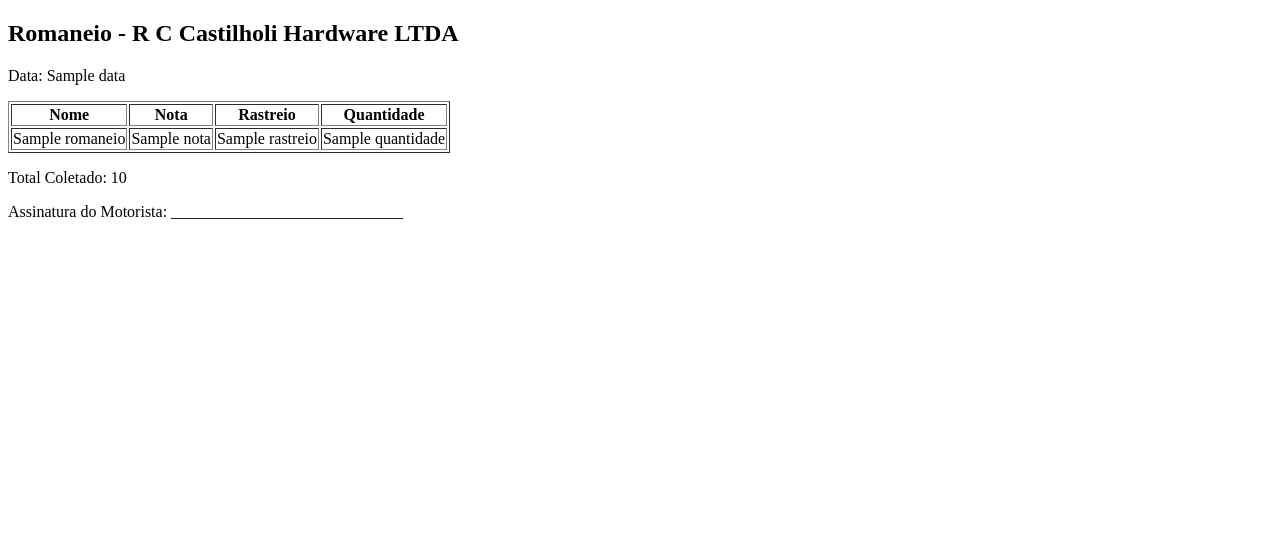
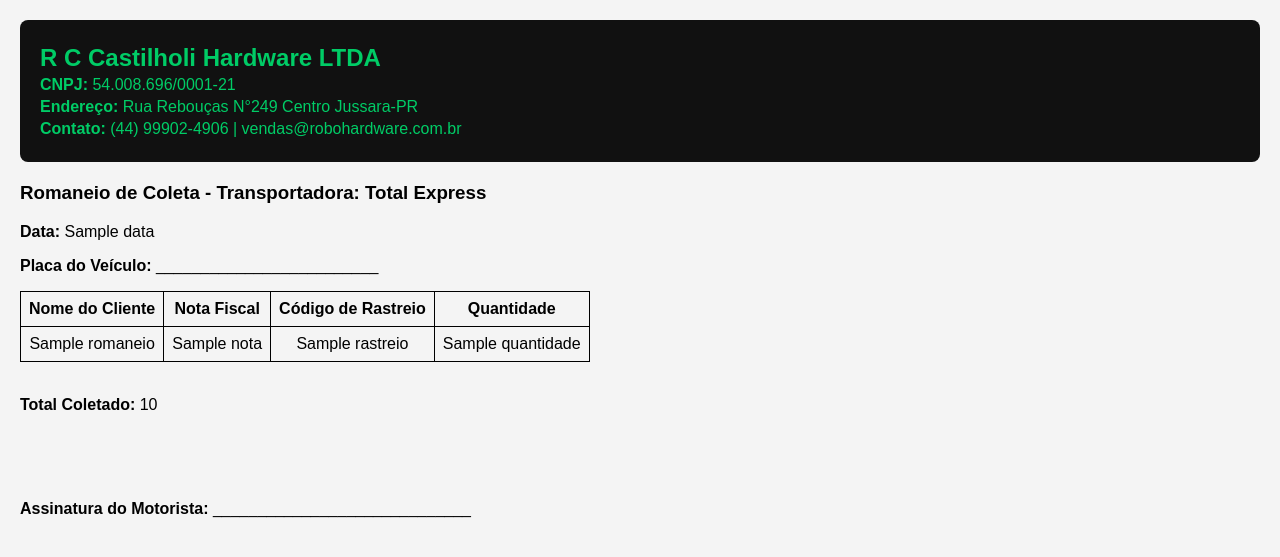
Before and after one commit to waguinhomaxlove/painel-bling, a Flask app: template templates/romaneio_gerado.html in a window 1280 px wide. Shown: the top 557 px of the page. Run offline with Flask 3, Linux system fonts and the light colour scheme; the template is opened without the code that fills it: most values are stand-ins (such as "Sample title", 1, 10 or a date in 2020).

Commit message:
Update romaneio_gerado.html

```diff
--- a/templates/romaneio_gerado.html
+++ b/templates/romaneio_gerado.html
@@ -1,14 +1,55 @@
 <!DOCTYPE html>
-<html><head><title>Romaneio</title></head>
+<html>
+<head>
+    <title>Romaneio de Coleta</title>
+    <style>
+        body { font-family: Arial, sans-serif; margin: 20px; background-color: #f4f4f4; }
+        table, th, td { border: 1px solid black; border-collapse: collapse; }
+        th, td { padding: 8px; text-align: center; }
+        .empresa {
+            background: #111;
+            color: #00cc66;
+            padding: 20px;
+            border-radius: 8px;
+            margin-bottom: 20px;
+        }
+        .empresa h2, .empresa p {
+            margin: 4px 0;
+        }
+    </style>
+</head>
 <body>
-    <h2>Romaneio - R C Castilholi Hardware LTDA</h2>
-    <p>Data: {{ data }}</p>
-    <table border="1">
-        <tr><th>Nome</th><th>Nota</th><th>Rastreio</th><th>Quantidade</th></tr>
+    <div class="empresa">
+        <h2>R C Castilholi Hardware LTDA</h2>
+        <p><strong>CNPJ:</strong> 54.008.696/0001-21</p>
+        <p><strong>Endereço:</strong> Rua Rebouças N°249 Centro Jussara-PR</p>
+        <p><strong>Contato:</strong> (44) 99902-4906 | vendas@robohardware.com.br</p>
+    </div>
+
+    <h3>Romaneio de Coleta - Transportadora: Total Express</h3>
+    <p><strong>Data:</strong> {{ data }}</p>
+    <p><strong>Placa do Veículo:</strong> _________________________</p>
+
+    <table>
+        <tr>
+            <th>Nome do Cliente</th>
+            <th>Nota Fiscal</th>
+            <th>Código de Rastreio</th>
+            <th>Quantidade</th>
+        </tr>
         {% for r in romaneios %}
-        <tr><td>{{ r.nome }}</td><td>{{ r.nota }}</td><td>{{ r.rastreio }}</td><td>{{ r.quantidade }}</td></tr>
+        <tr>
+            <td>{{ r.nome }}</td>
+            <td>{{ r.nota }}</td>
+            <td>{{ r.rastreio }}</td>
+            <td>{{ r.quantidade }}</td>
+        </tr>
         {% endfor %}
     </table>
-    <p>Total Coletado: {{ total }}</p>
-    <p>Assinatura do Motorista: _____________________________</p>
-</body></html>
+
+    <br>
+    <p><strong>Total Coletado:</strong> {{ total }}</p>
+    <br><br><br>
+    <p><strong>Assinatura do Motorista:</strong> _____________________________</p>
+</body>
+</html>
```
